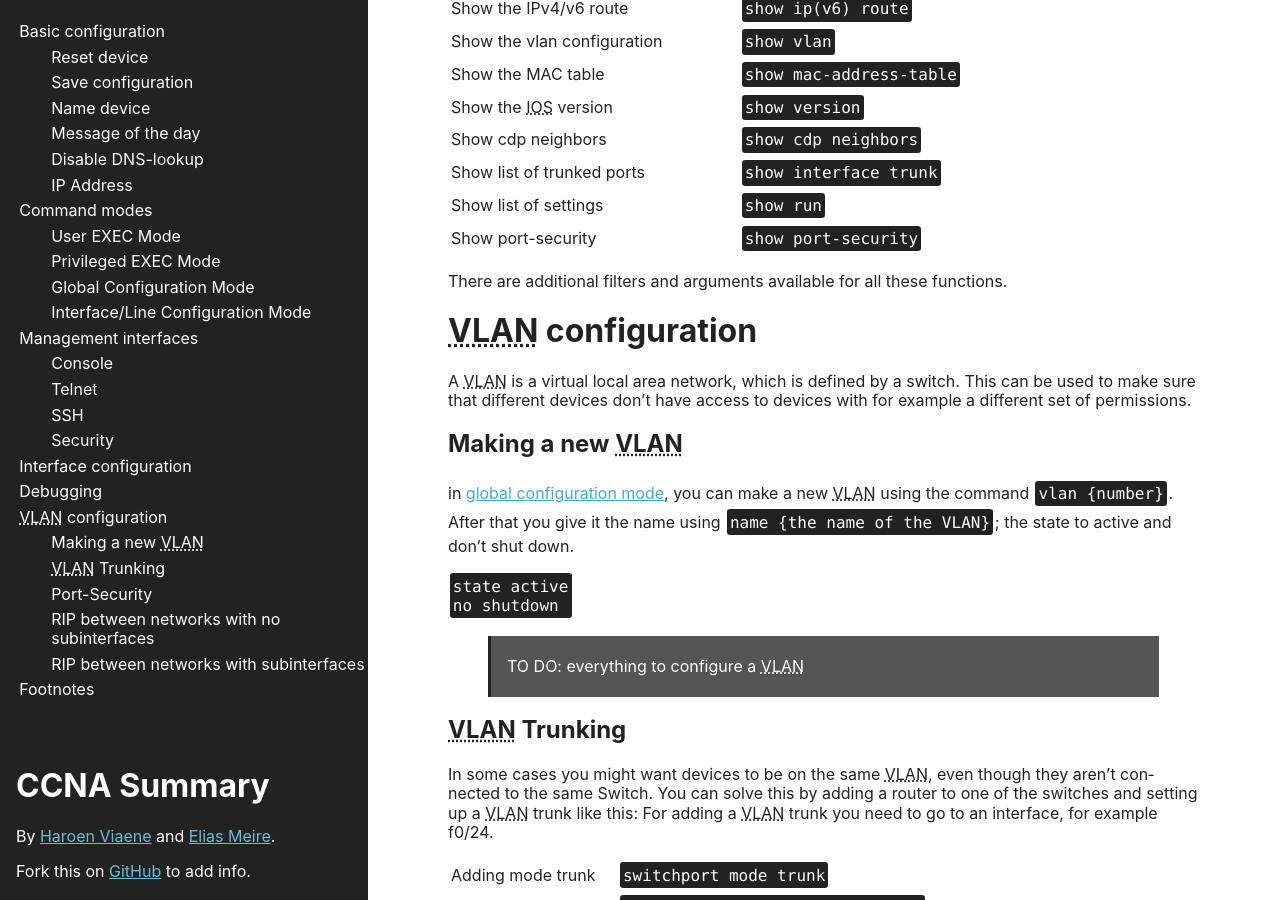
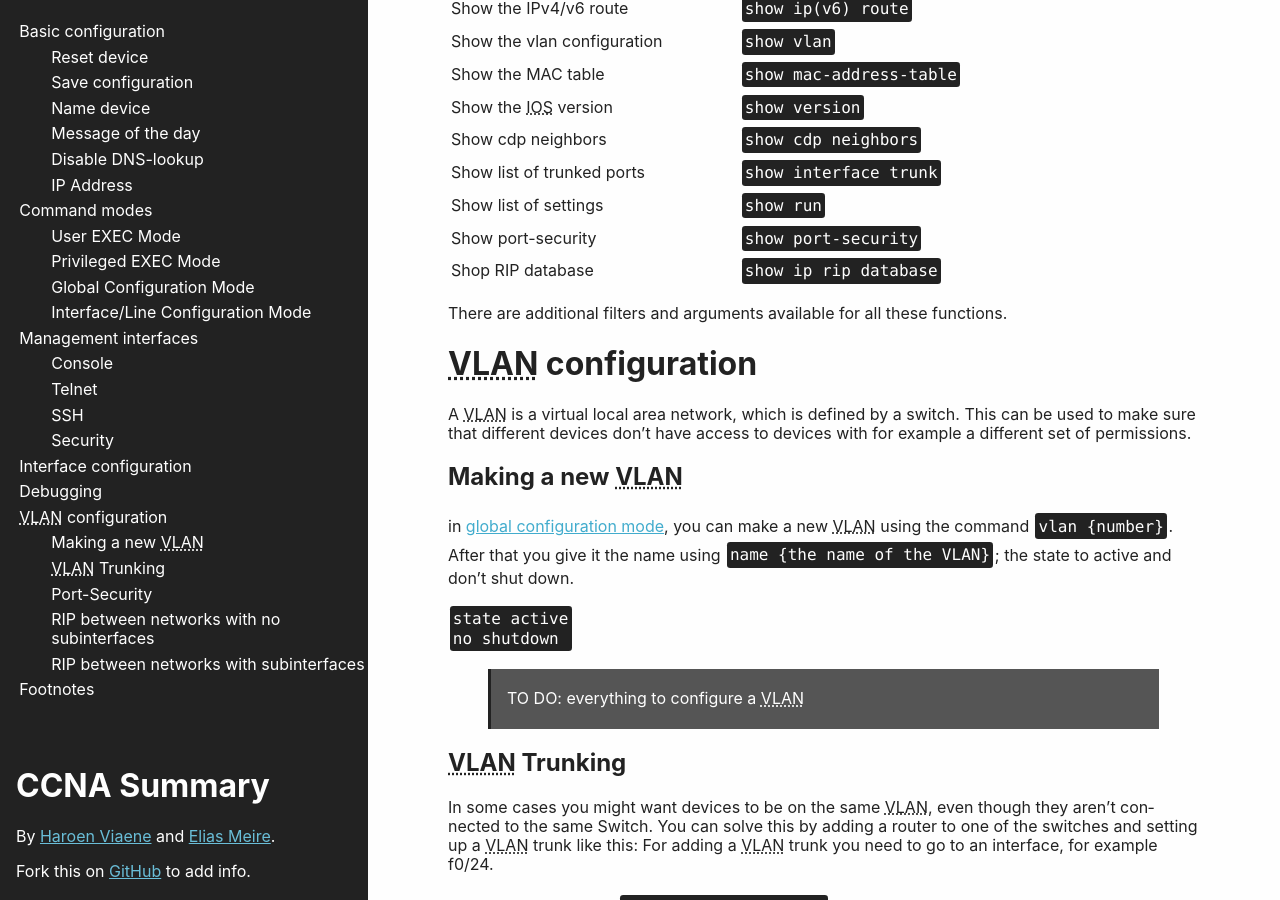
Before and after one commit to Haroenv/ccna, a Jekyll site: the page built from index.md, in a window 1280 px wide and 900 px high, scrolled down 4084 px. Built offline with Jekyll 4.4.1, drawn with Linux system fonts in a browser that asks for light colours.

Commit message:
show rip

```diff
--- a/index.md
+++ b/index.md
@@ -186,6 +186,7 @@ Show cdp neighbors | `show cdp neighbors`
 Show list of trunked ports | `show interface trunk`
 Show list of settings | `show run`
 Show port-security | `show port-security`
+Shop RIP database | `show ip rip database`
 
 There are additional filters and arguments available for all these functions.
 
```
